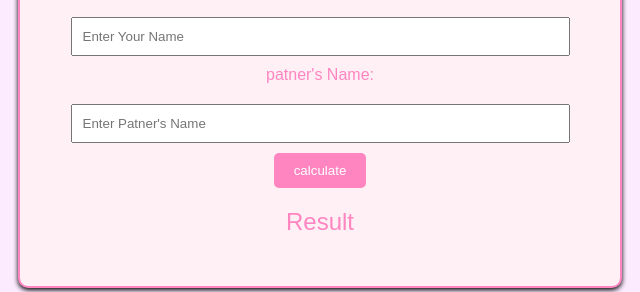
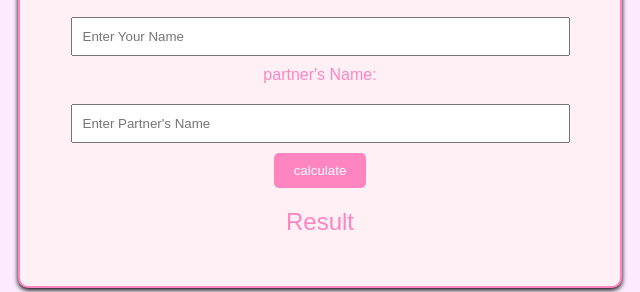
Before and after one commit to utkarsh-4u/Love-Calculator, a plain HTML site: page index.html in a window 1280 px wide. Shown: the part 330-622 px from the top of the page, 320-960 px from the left. Drawn offline with Linux system fonts and the light colour scheme.

Commit message:
Update index.html

```diff
--- a/index.html
+++ b/index.html
@@ -16,8 +16,8 @@
             <input type="text" id="name1" placeholder="Enter Your Name">
 
 
-            <label for="name1">patner's Name:</label>
-            <input type="text" id="name2" placeholder="Enter Patner's Name">
+            <label for="name1">partner's Name:</label>
+            <input type="text" id="name2" placeholder="Enter Partner's Name">
 
             <button onclick="calculatorLove()">calculate</button>
 
```
